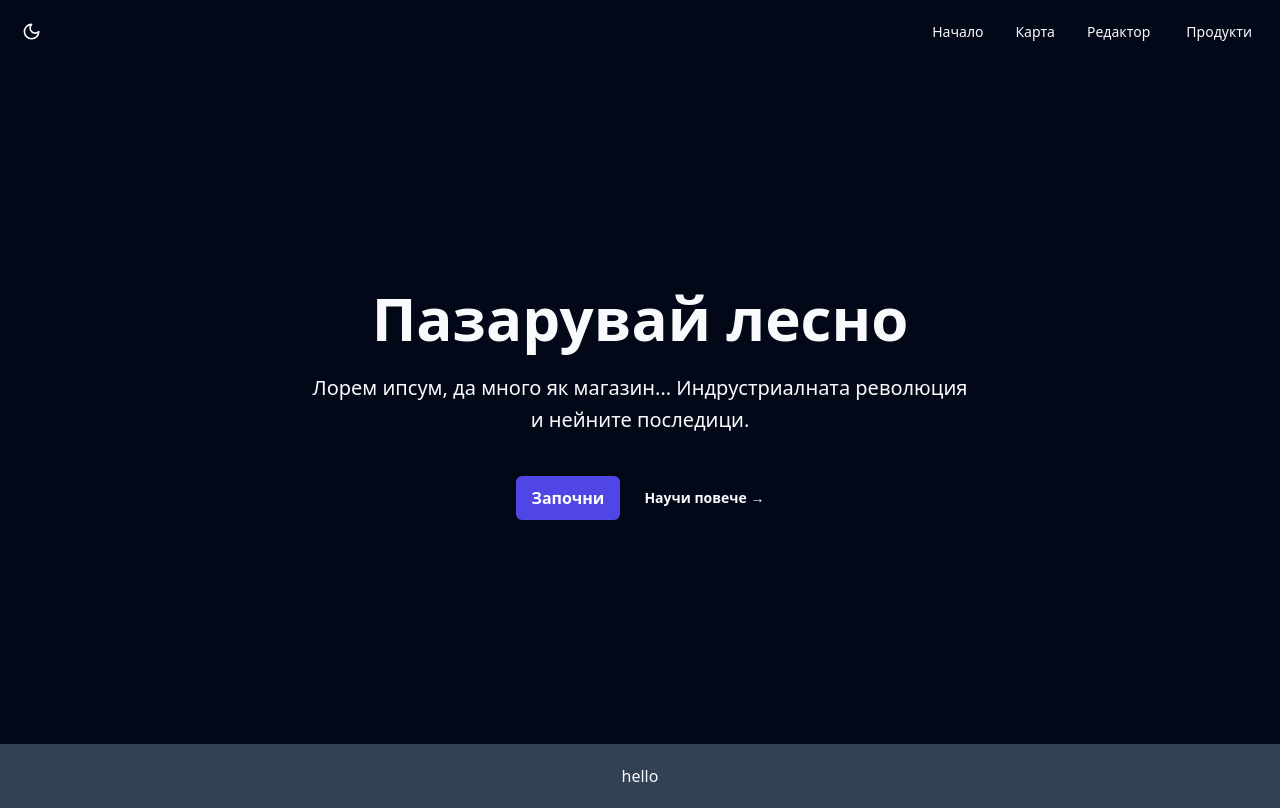
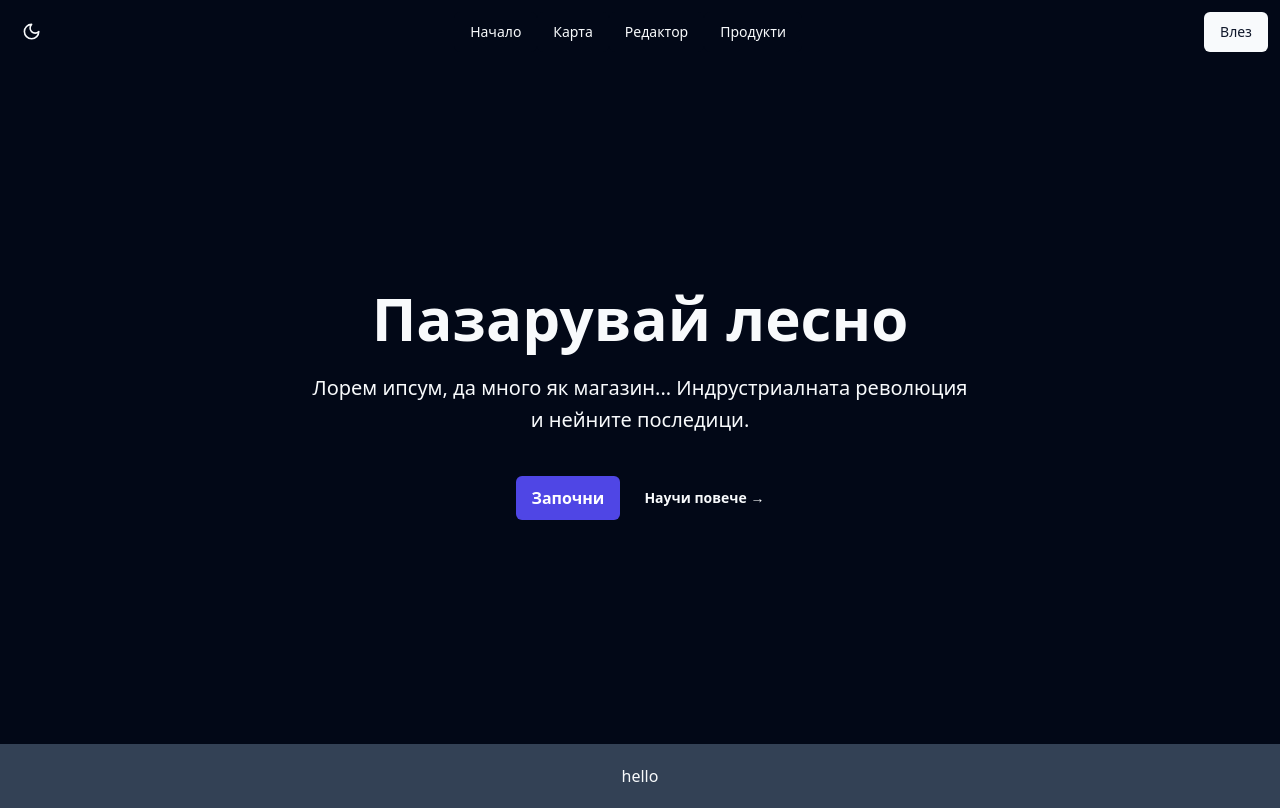
Before and after one commit to endermn/Schwarz, a React (Vite) app in the folder frontend/: page / in a window 1280 px wide. Built offline with nearby package versions, Linux system fonts and the light colour scheme.

Commit message:
fix navbar

```diff
--- a/frontend/src/components/NavBar.tsx
+++ b/frontend/src/components/NavBar.tsx
@@ -28,12 +28,12 @@ import { MenuIcon } from "lucide-react";
 export function NavBar() {
 	return (
 		<div className="flex justify-between m-3">
-			<div className="order-1 hidden md:block">
+			<div className="hidden md:block">
 				<ModeToggle />
 			</div>
 
 			{/* Big menu */}
-			<NavigationMenu className="hidden order-2 md:block">
+			<NavigationMenu className="hidden  md:block">
 				<NavigationMenuList>
 					<NavigationMenuItem>
 						<Link href="/">
@@ -51,8 +51,6 @@ export function NavBar() {
 								Редактор
 							</NavigationMenuLink>
 						</Link>
-					</NavigationMenuItem>
-					<NavigationMenuItem>
 						<Link href="/products">
 							<NavigationMenuLink className={navigationMenuTriggerStyle()}>
 								Продукти
@@ -64,20 +62,20 @@ export function NavBar() {
 
 			{/* Mobile Haburger */}
 			<div className="md:hidden order-3">
+				<ModeToggle />
 				<Sheet>
 					<SheetTrigger>
 						<Button variant={"ghost"}>
 							<MenuIcon />
 						</Button>
 					</SheetTrigger>
-					<SheetContent side={"left"} className="flex flex-col">
+					<SheetContent side={"right"} className="flex flex-col w-1/3">
 						<SheetHeader>
-							<div className="flex">
+							<div className="flex justify-between items-center">
 								<SheetTitle>Меню</SheetTitle>
 							</div>
 							<Separator />
 							<SheetDescription className="flex flex-col">
-								<ModeToggle />
 								<a href="/">
 									<Button variant="ghost" className="w-full m-1">
 										Начало
@@ -103,6 +101,11 @@ export function NavBar() {
 					</SheetContent>
 				</Sheet>
 			</div>
+
+			{/* Account or Sign in */}
+			<a href="/signin">
+				<Button className="">Влез</Button>
+			</a>
 		</div>
 	);
 }
```
